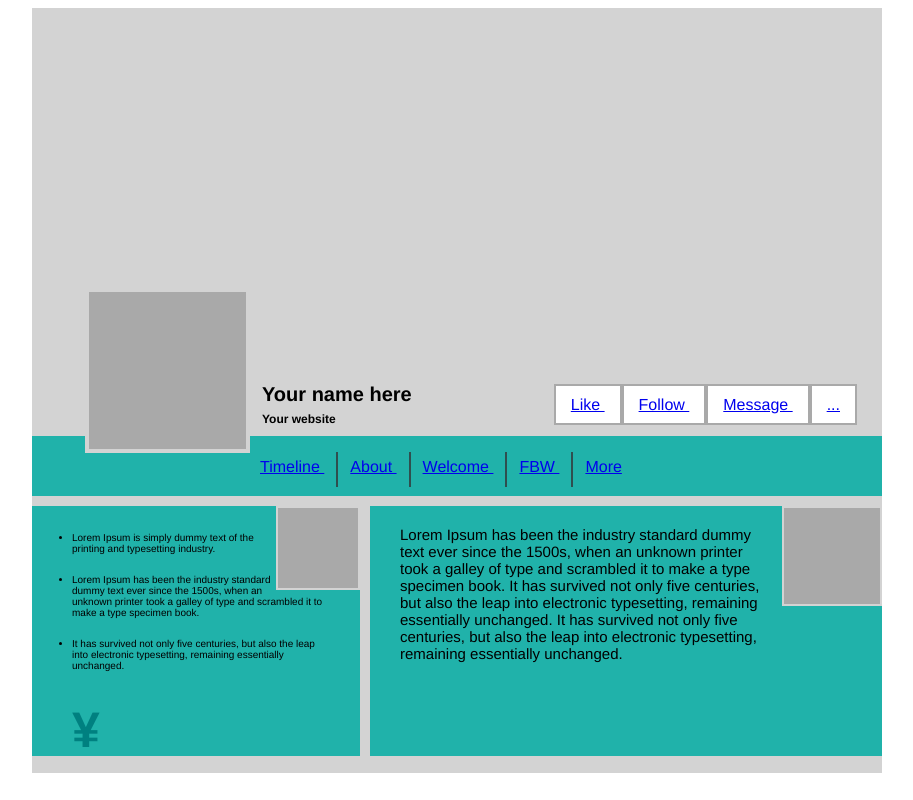
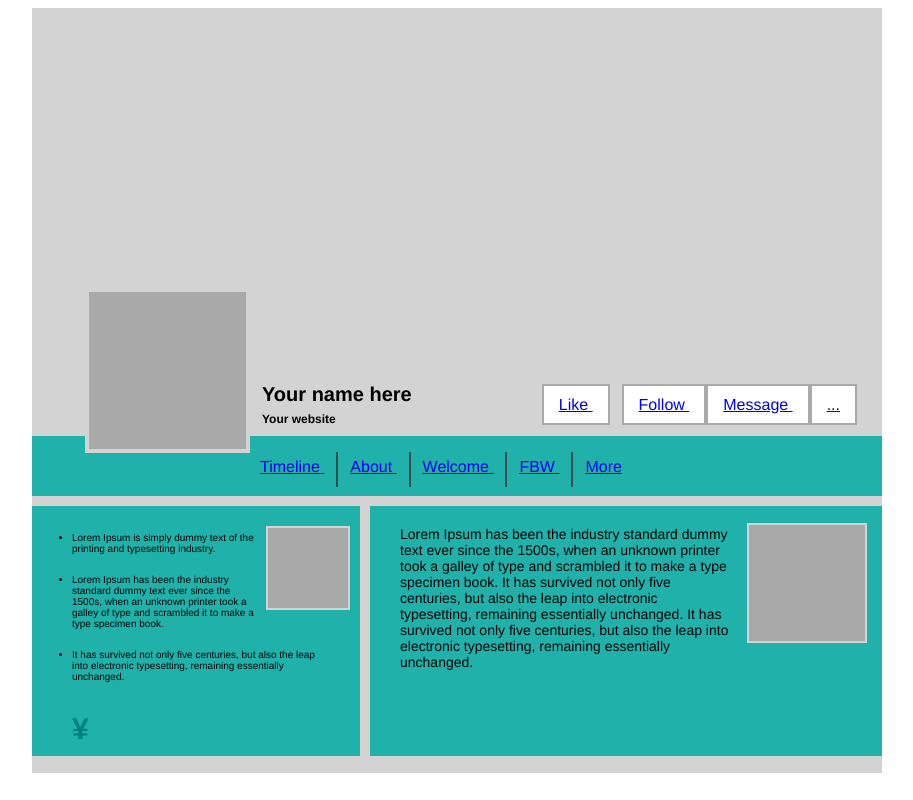
Before and after one commit to mabartosz55/SocialSite, a plain HTML site: page index.html in a window 1280 px wide. Shown: the whole page, without its empty margins (183-1096 px from the left). Drawn offline with Linux system fonts and the light colour scheme.

Commit message:
Final Stly Tweeks

```diff
--- a/index.html
+++ b/index.html
@@ -17,7 +17,7 @@
         <div>
             <div id="name">
                 Your name here
-            <div id="website">Your website</div>
+                <div id="website">Your website</div>
             </div>
 
         </div>
@@ -79,19 +79,22 @@
                             Lorem Ipsum is simply dummy text of the printing and typesetting industry.
                         </li>
                         <li>
-                            Lorem Ipsum has been the industry standard dummy text ever since the 1500s, when an unknown printer took a galley of type and scrambled it to make a type specimen book.
+                            Lorem Ipsum has been the industry standard dummy text ever since the 1500s, when an unknown
+                            printer took a galley of type and scrambled it to make a type specimen book.
                         </li>
                         <li>
-                            It has survived not only five centuries, but also the leap into electronic typesetting, remaining essentially unchanged.
+                            It has survived not only five centuries, but also the leap into electronic typesetting,
+                            remaining essentially unchanged.
                         </li>
                         <style>
                             h2:after {
                                 content: ' \00A5';
-                                font-size: 50px;
+                                font-size: 30px;
                                 color: teal;
                             }
-                            </style>
-                            <body>
+                        </style>
+
+                        <body>
 
                             <h2> </h2>
 
@@ -107,7 +110,11 @@
                 </div>
 
                 <p id=text>
-                    Lorem Ipsum has been the industry standard dummy text ever since the 1500s, when an unknown printer took a galley of type and scrambled it to make a type specimen book. It has survived not only five centuries, but also the leap into electronic typesetting, remaining essentially unchanged. It has survived not only five centuries, but also the leap into electronic typesetting, remaining essentially unchanged.
+                    Lorem Ipsum has been the industry standard dummy text ever since the 1500s, when an unknown printer
+                    took a galley of type and scrambled it to make a type specimen book. It has survived not only five
+                    centuries, but also the leap into electronic typesetting, remaining essentially unchanged. It has
+                    survived not only five centuries, but also the leap into electronic typesetting, remaining
+                    essentially unchanged.
                 </p>
 
 
--- a/style.css
+++ b/style.css
@@ -67,6 +67,10 @@
 
 }
 
+#Like {
+    margin-right: 12px;
+}
+
 #navbarRIGHT span {
     padding-left: 15px;
     padding-right: 15px;
@@ -96,6 +100,9 @@
     float: right;
     bottom: 150px;
     right: 50px;
+    margin-top: 20px;
+    margin-right: 10px;
+    margin-left: 10px;
 
 }
 
@@ -109,14 +116,28 @@
 }
 
 #text {
-    font-size: 15px;
+    font-size: 14px;
     position: relative;
     margin: 20px;
     padding-left: 10px;
     padding-right: 20px;
     float: left;
     position: absolute;
-    width: 390px
+    width: 360px
+}
+
+#photo3 {
+    height: 120px;
+    width: 120px;
+    border: 2px solid lightgray;
+    background-color: darkgray;
+    float: right;
+    margin-top: 17px;
+    margin-left: 30px;
+    margin-right: 15px;
+    padding: 10px 30px 10px 30px;
+    bottom: 50px;
+    z-index: 50;
 }
 
 #photo {
@@ -131,15 +152,7 @@
 
 }
 
-#photo3 {
-    height: 100px;
-    width: 100px;
-    border: 2px solid lightgray;
-    background-color: darkgray;
-    float: right;
-    padding: 10px 30px 10px 30px;
-    bottom: 50px;
-}
+
 
 #Like {
     height: 20px;
```
